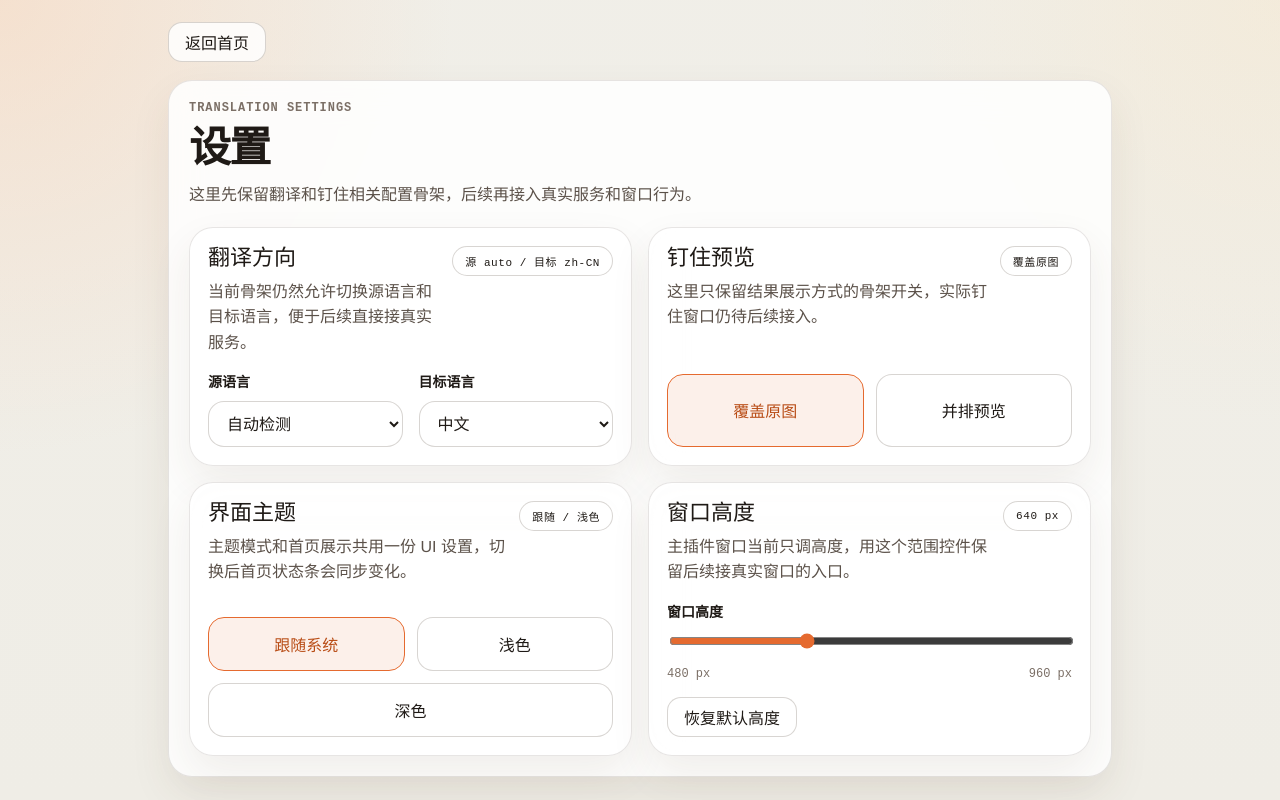
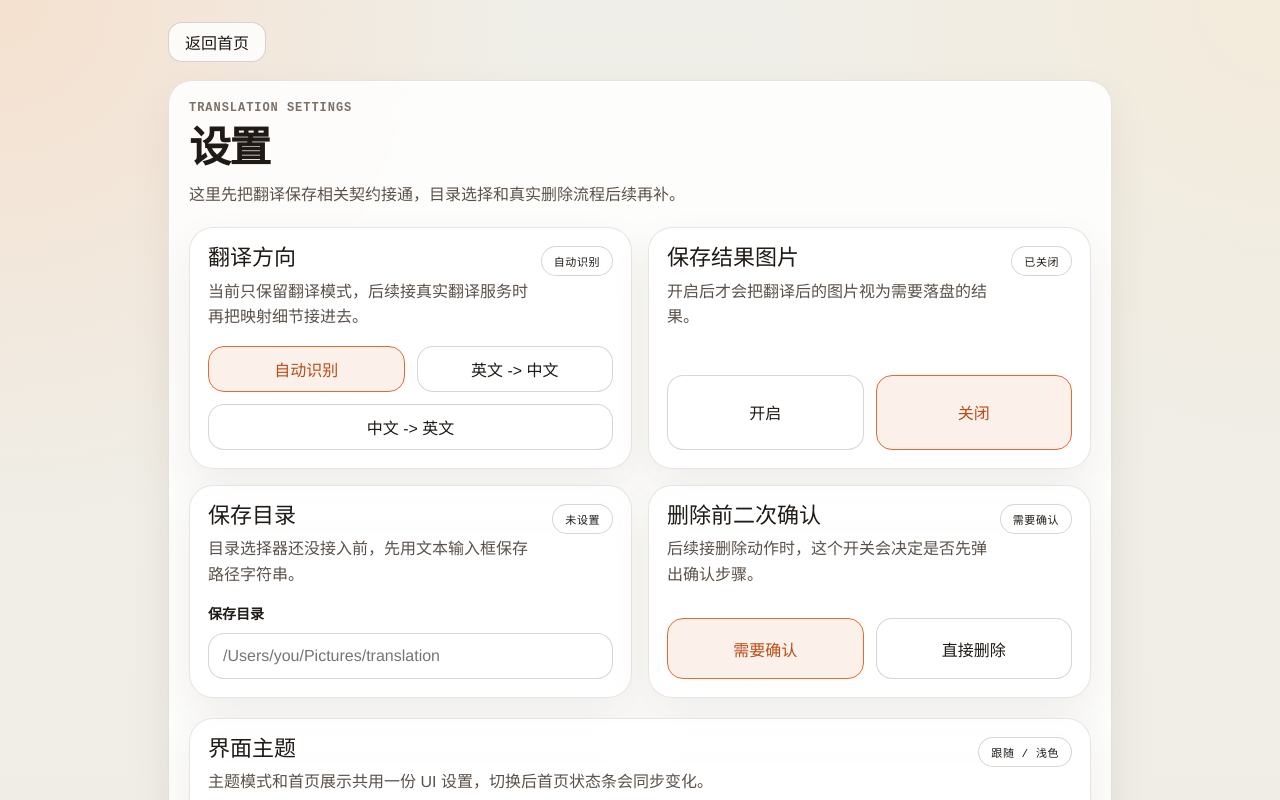
Before and after one commit to hitctc/utools-screen-shot-translation, a Vue app: page / in a window 1280 px wide. Both pictures are taken after a click on the button "设置". Shown: the top 800 px of the page. Built offline with nearby package versions, Linux system fonts and the light colour scheme.

Commit message:
fix: 收口前端与preload设置契约

```diff
--- a/src/App.vue
+++ b/src/App.vue
@@ -7,7 +7,6 @@ import {
   DEFAULT_UI_SETTINGS,
   WINDOW_HEIGHT_MAX,
   WINDOW_HEIGHT_MIN,
-  type PinPreviewMode,
   type PluginSettings,
   type ScreenTranslationStep,
   type ScreenTranslationView,
@@ -25,6 +24,7 @@ import {
   createResetAppState,
 } from './screenTranslation/appState.js'
 import { createScreenTranslationAppController } from './screenTranslation/appController.js'
+import { normalizePluginSettings } from './screenTranslation/pluginSettings.js'
 
 type ServicesBridge = {
   getUiSettings?: () => UiSettings
@@ -106,28 +106,6 @@ function normalizeUiSettings(raw: Partial<UiSettings> | null | undefined): UiSet
       Number.isFinite(parsedWindowHeight) && parsedWindowHeight > 0
         ? clampWindowHeight(parsedWindowHeight)
         : DEFAULT_UI_SETTINGS.windowHeight,
-  }
-}
-
-// 插件设置只保留翻译方向和钉住预览模式，避免旧业务字段再次混入新骨架。
-function normalizePluginSettings(raw: Partial<PluginSettings> | null | undefined): PluginSettings {
-  const candidate = raw && typeof raw === 'object' ? raw : {}
-  const sourceLanguage =
-    typeof candidate.sourceLanguage === 'string' && candidate.sourceLanguage.trim()
-      ? candidate.sourceLanguage.trim()
-      : DEFAULT_PLUGIN_SETTINGS.sourceLanguage
-  const targetLanguage =
-    typeof candidate.targetLanguage === 'string' && candidate.targetLanguage.trim()
-      ? candidate.targetLanguage.trim()
-      : DEFAULT_PLUGIN_SETTINGS.targetLanguage
-  const pinPreviewMode = ['overlay', 'side-by-side'].includes(String(candidate.pinPreviewMode))
-    ? (candidate.pinPreviewMode as PinPreviewMode)
-    : DEFAULT_PLUGIN_SETTINGS.pinPreviewMode
-
-  return {
-    sourceLanguage,
-    targetLanguage,
-    pinPreviewMode,
   }
 }
 
--- a/src/main.css
+++ b/src/main.css
@@ -165,6 +165,10 @@ select {
   line-height: 1.6;
 }
 
+.field__hint--warning {
+  color: var(--danger);
+}
+
 .section-label,
 .step-card__index {
   margin: 0;
@@ -200,6 +204,11 @@ select {
 }
 
 .settings-card {
+  display: grid;
+  gap: 20px;
+}
+
+.settings-card__footer {
   display: grid;
   gap: 20px;
 }
--- a/src/screenTranslation/SettingsView.vue
+++ b/src/screenTranslation/SettingsView.vue
@@ -1,18 +1,17 @@
 <script setup lang="ts">
+import { computed } from 'vue'
 import {
   DEFAULT_UI_SETTINGS,
-  PIN_PREVIEW_OPTIONS,
-  SOURCE_LANGUAGE_OPTIONS,
-  TARGET_LANGUAGE_OPTIONS,
+  TRANSLATION_MODE_OPTIONS,
   THEME_OPTIONS,
   WINDOW_HEIGHT_MAX,
   WINDOW_HEIGHT_MIN,
   WINDOW_HEIGHT_STEP,
-  type PinPreviewMode,
   type PluginSettings,
   type ThemeMode,
   type UiSettings,
 } from './types'
+import { getSaveDirectoryWarning } from './pluginSettings.js'
 
 const props = defineProps<{
   pluginSettings: PluginSettings
@@ -26,19 +25,30 @@ const emit = defineEmits<{
   (event: 'save-ui-settings', payload: Partial<UiSettings>): void
 }>()
 
-// 翻译方向只改动对应字段，避免骨架页一次改动把另一侧语言重置掉。
-function emitSourceLanguageChange(sourceLanguage: string) {
-  emit('save-plugin-settings', { sourceLanguage })
+const saveDirectoryWarning = computed(() => getSaveDirectoryWarning(props.pluginSettings))
+
+function emitPluginSettingChange(partial: Partial<PluginSettings>) {
+  emit('save-plugin-settings', partial)
 }
 
-// 目标语言是设置页里最明确的输出偏好，切换时立即同步到上层状态。
-function emitTargetLanguageChange(targetLanguage: string) {
-  emit('save-plugin-settings', { targetLanguage })
+// 这块只切换翻译方向骨架，不再回写旧的源语言 / 目标语言组合。
+function emitTranslationModeChange(translationMode: PluginSettings['translationMode']) {
+  emitPluginSettingChange({ translationMode })
 }
 
-// 钉住预览目前只保留两种骨架模式，后续真实窗口接入时继续沿用这个入口。
-function emitPinPreviewModeChange(pinPreviewMode: PinPreviewMode) {
-  emit('save-plugin-settings', { pinPreviewMode })
+// 保存结果图片是独立开关，只有开启后目录字段才会被当成有效保存配置。
+function emitSaveTranslatedImageChange(saveTranslatedImage: boolean) {
+  emitPluginSettingChange({ saveTranslatedImage })
+}
+
+// 目录选择器还没接入前，先让用户直接编辑路径字符串，至少能把契约链路打通。
+function emitSaveDirectoryChange(saveDirectory: string) {
+  emitPluginSettingChange({ saveDirectory })
+}
+
+// 删除前二次确认要独立保留，避免后续接入真实删除动作时还沿用旧预览状态。
+function emitConfirmBeforeDeleteChange(confirmBeforeDelete: boolean) {
+  emitPluginSettingChange({ confirmBeforeDelete })
 }
 
 // 主题设置继续沿用 preload 里的 UI 设置存储，不在组件内保留第二份状态。
@@ -67,7 +77,7 @@ function emitResetWindowHeight() {
       <header class="settings-card__header">
         <p class="section-label">Translation Settings</p>
         <h1>设置</h1>
-        <p class="settings-copy">这里先保留翻译和钉住相关配置骨架，后续再接入真实服务和窗口行为。</p>
+        <p class="settings-copy">这里先把翻译保存相关契约接通，目录选择和真实删除流程后续再补。</p>
       </header>
 
       <div class="settings-layout">
@@ -75,55 +85,112 @@ function emitResetWindowHeight() {
           <div class="settings-group__header">
             <div>
               <p class="group-title">翻译方向</p>
-              <p class="group-copy">当前骨架仍然允许切换源语言和目标语言，便于后续直接接真实服务。</p>
+              <p class="group-copy">当前只保留翻译模式，后续接真实翻译服务时再把映射细节接进去。</p>
             </div>
-            <span class="status-chip">源 {{ pluginSettings.sourceLanguage }} / 目标 {{ pluginSettings.targetLanguage }}</span>
+            <span class="status-chip">
+              {{ TRANSLATION_MODE_OPTIONS.find((option) => option.value === pluginSettings.translationMode)?.label ?? pluginSettings.translationMode }}
+            </span>
           </div>
 
-          <div class="settings-fields settings-fields--split">
-            <label class="field">
-              <span class="field__label">源语言</span>
-              <select class="field__control" :value="pluginSettings.sourceLanguage" @change="emitSourceLanguageChange(($event.target as HTMLSelectElement).value)">
-                <option v-for="option in SOURCE_LANGUAGE_OPTIONS" :key="option.value" :value="option.value">
-                  {{ option.label }}
-                </option>
-              </select>
-            </label>
-
-            <label class="field">
-              <span class="field__label">目标语言</span>
-              <select class="field__control" :value="pluginSettings.targetLanguage" @change="emitTargetLanguageChange(($event.target as HTMLSelectElement).value)">
-                <option v-for="option in TARGET_LANGUAGE_OPTIONS" :key="option.value" :value="option.value">
-                  {{ option.label }}
-                </option>
-              </select>
-            </label>
+          <div class="choice-row">
+            <button
+              v-for="option in TRANSLATION_MODE_OPTIONS"
+              :key="option.value"
+              type="button"
+              class="choice-button"
+              :class="{ 'choice-button--active': pluginSettings.translationMode === option.value }"
+              @click="emitTranslationModeChange(option.value)"
+            >
+              {{ option.label }}
+            </button>
           </div>
         </section>
 
         <section class="settings-group">
           <div class="settings-group__header">
             <div>
-              <p class="group-title">钉住预览</p>
-              <p class="group-copy">这里只保留结果展示方式的骨架开关，实际钉住窗口仍待后续接入。</p>
+              <p class="group-title">保存结果图片</p>
+              <p class="group-copy">开启后才会把翻译后的图片视为需要落盘的结果。</p>
             </div>
-            <span class="status-chip">{{ pluginSettings.pinPreviewMode === 'overlay' ? '覆盖原图' : '并排预览' }}</span>
+            <span class="status-chip">{{ pluginSettings.saveTranslatedImage ? '已开启' : '已关闭' }}</span>
           </div>
 
           <div class="choice-row">
             <button
-              v-for="option in PIN_PREVIEW_OPTIONS"
-              :key="option.value"
               type="button"
               class="choice-button"
-              :class="{ 'choice-button--active': pluginSettings.pinPreviewMode === option.value }"
-              @click="emitPinPreviewModeChange(option.value)"
+              :class="{ 'choice-button--active': pluginSettings.saveTranslatedImage }"
+              @click="emitSaveTranslatedImageChange(true)"
             >
-              {{ option.label }}
+              开启
+            </button>
+            <button
+              type="button"
+              class="choice-button"
+              :class="{ 'choice-button--active': !pluginSettings.saveTranslatedImage }"
+              @click="emitSaveTranslatedImageChange(false)"
+            >
+              关闭
+            </button>
+          </div>
+
+          <p v-if="saveDirectoryWarning" class="field__hint field__hint--warning">
+            {{ saveDirectoryWarning }}
+          </p>
+        </section>
+
+        <section class="settings-group">
+          <div class="settings-group__header">
+            <div>
+              <p class="group-title">保存目录</p>
+              <p class="group-copy">目录选择器还没接入前，先用文本输入框保存路径字符串。</p>
+            </div>
+            <span class="status-chip">{{ pluginSettings.saveDirectory || '未设置' }}</span>
+          </div>
+
+          <label class="field">
+            <span class="field__label">保存目录</span>
+            <input
+              class="field__control"
+              type="text"
+              :value="pluginSettings.saveDirectory"
+              placeholder="/Users/you/Pictures/translation"
+              @input="emitSaveDirectoryChange(($event.target as HTMLInputElement).value)"
+            />
+          </label>
+        </section>
+
+        <section class="settings-group">
+          <div class="settings-group__header">
+            <div>
+              <p class="group-title">删除前二次确认</p>
+              <p class="group-copy">后续接删除动作时，这个开关会决定是否先弹出确认步骤。</p>
+            </div>
+            <span class="status-chip">{{ pluginSettings.confirmBeforeDelete ? '需要确认' : '直接删除' }}</span>
+          </div>
+
+          <div class="choice-row">
+            <button
+              type="button"
+              class="choice-button"
+              :class="{ 'choice-button--active': pluginSettings.confirmBeforeDelete }"
+              @click="emitConfirmBeforeDeleteChange(true)"
+            >
+              需要确认
+            </button>
+            <button
+              type="button"
+              class="choice-button"
+              :class="{ 'choice-button--active': !pluginSettings.confirmBeforeDelete }"
+              @click="emitConfirmBeforeDeleteChange(false)"
+            >
+              直接删除
             </button>
           </div>
         </section>
+      </div>
 
+      <section class="settings-card__footer">
         <section class="settings-group">
           <div class="settings-group__header">
             <div>
@@ -180,7 +247,7 @@ function emitResetWindowHeight() {
             </button>
           </div>
         </section>
-      </div>
+      </section>
     </section>
   </section>
 </template>
--- /dev/null
+++ b/src/screenTranslation/pluginSettings.js
@@ -0,0 +1,39 @@
+const VALID_TRANSLATION_MODES = new Set(['auto', 'en-to-zh', 'zh-to-en'])
+const DEFAULT_PLUGIN_SETTINGS = {
+  translationMode: 'auto',
+  saveTranslatedImage: false,
+  saveDirectory: '',
+  confirmBeforeDelete: true,
+}
+
+// 前端和 preload 共用同一套插件设置骨架，任何脏值都只允许回落到默认字段。
+export function normalizePluginSettings(raw) {
+  const candidate = raw && typeof raw === 'object' ? raw : {}
+
+  return {
+    translationMode: VALID_TRANSLATION_MODES.has(String(candidate.translationMode))
+      ? String(candidate.translationMode)
+      : DEFAULT_PLUGIN_SETTINGS.translationMode,
+    saveTranslatedImage:
+      typeof candidate.saveTranslatedImage === 'boolean'
+        ? candidate.saveTranslatedImage
+        : DEFAULT_PLUGIN_SETTINGS.saveTranslatedImage,
+    saveDirectory:
+      typeof candidate.saveDirectory === 'string'
+        ? candidate.saveDirectory.trim()
+        : DEFAULT_PLUGIN_SETTINGS.saveDirectory,
+    confirmBeforeDelete:
+      typeof candidate.confirmBeforeDelete === 'boolean'
+        ? candidate.confirmBeforeDelete
+        : DEFAULT_PLUGIN_SETTINGS.confirmBeforeDelete,
+  }
+}
+
+// 保存目录还没接目录选择器时，先用这条提示把“已开启但没路径”的状态显式暴露出来。
+export function getSaveDirectoryWarning(pluginSettings) {
+  if (pluginSettings.saveTranslatedImage && !pluginSettings.saveDirectory.trim()) {
+    return '已开启保存结果图片，但保存目录为空，请先填写保存目录。'
+  }
+
+  return ''
+}
--- a/src/screenTranslation/types.ts
+++ b/src/screenTranslation/types.ts
@@ -14,7 +14,6 @@ export type WorkflowFailureCode =
   | 'pin-failed'
   | 'repin-failed'
 export type ThemeMode = 'system' | 'dark' | 'light'
-export type PinPreviewMode = 'overlay' | 'side-by-side'
 
 export type UiSettings = {
   themeMode: ThemeMode
@@ -22,9 +21,10 @@ export type UiSettings = {
 }
 
 export type PluginSettings = {
-  sourceLanguage: string
-  targetLanguage: string
-  pinPreviewMode: PinPreviewMode
+  translationMode: TranslationMode
+  saveTranslatedImage: boolean
+  saveDirectory: string
+  confirmBeforeDelete: boolean
 }
 
 export const DEFAULT_UI_SETTINGS: UiSettings = {
@@ -33,9 +33,10 @@ export const DEFAULT_UI_SETTINGS: UiSettings = {
 }
 
 export const DEFAULT_PLUGIN_SETTINGS: PluginSettings = {
-  sourceLanguage: 'auto',
-  targetLanguage: 'zh-CN',
-  pinPreviewMode: 'overlay',
+  translationMode: 'auto',
+  saveTranslatedImage: false,
+  saveDirectory: '',
+  confirmBeforeDelete: true,
 }
 
 export const WINDOW_HEIGHT_MIN = 480
@@ -48,20 +49,8 @@ export const THEME_OPTIONS: Array<{ value: ThemeMode; label: string }> = [
   { value: 'dark', label: '深色' },
 ]
 
-export const SOURCE_LANGUAGE_OPTIONS: Array<{ value: string; label: string }> = [
-  { value: 'auto', label: '自动检测' },
-  { value: 'zh-CN', label: '中文' },
-  { value: 'en', label: 'English' },
-  { value: 'ja', label: '日本語' },
+export const TRANSLATION_MODE_OPTIONS: Array<{ value: TranslationMode; label: string }> = [
+  { value: 'auto', label: '自动识别' },
+  { value: 'en-to-zh', label: '英文 -> 中文' },
+  { value: 'zh-to-en', label: '中文 -> 英文' },
 ]
-
-export const TARGET_LANGUAGE_OPTIONS: Array<{ value: string; label: string }> = [
-  { value: 'zh-CN', label: '中文' },
-  { value: 'en', label: 'English' },
-  { value: 'ja', label: '日本語' },
-]
-
-export const PIN_PREVIEW_OPTIONS: Array<{ value: PinPreviewMode; label: string }> = [
-  { value: 'overlay', label: '覆盖原图' },
-  { value: 'side-by-side', label: '并排预览' },
-]
```
Also changed, not shown: 2 other files (tests, documents, lock files or other folders).
